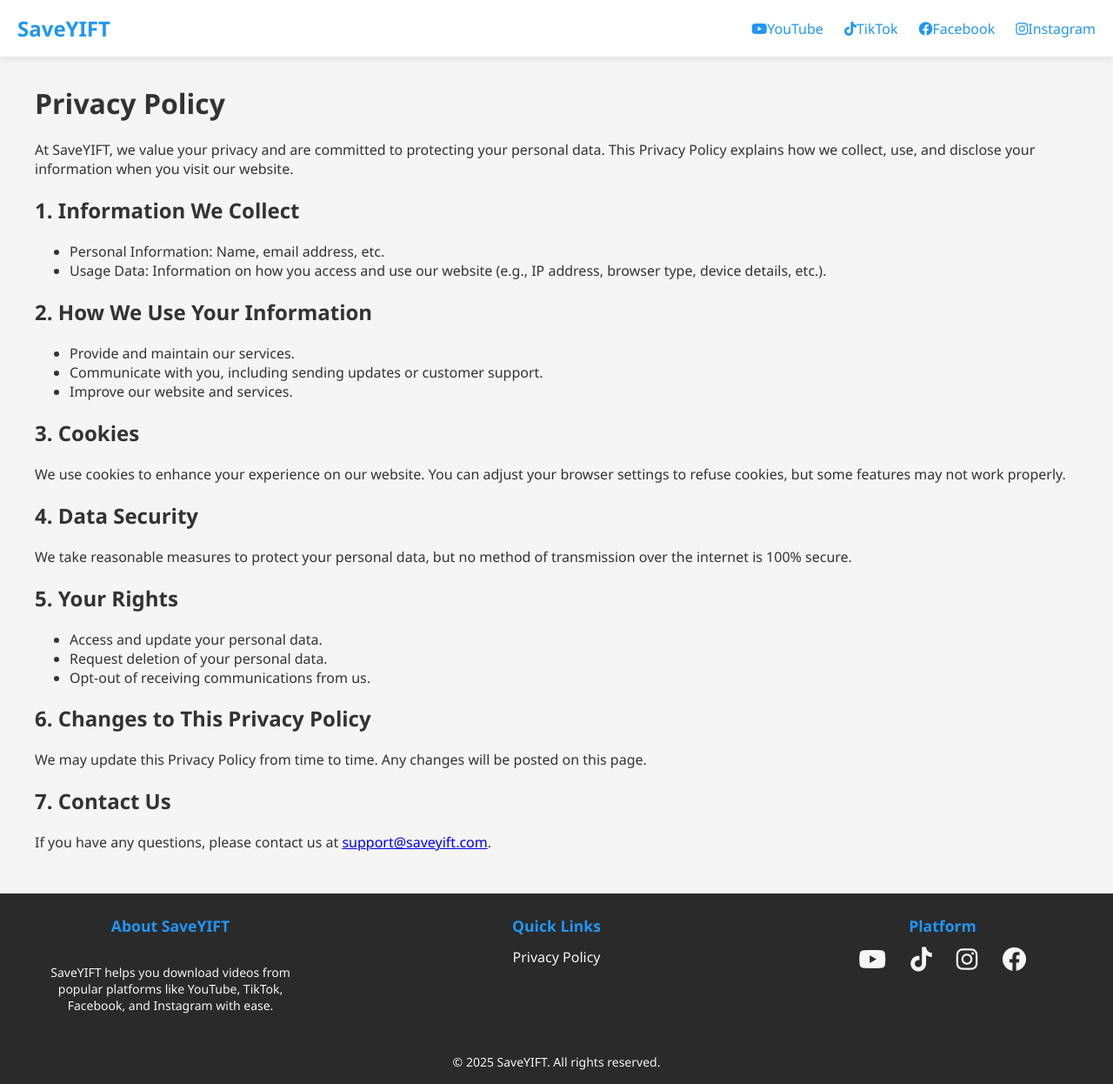
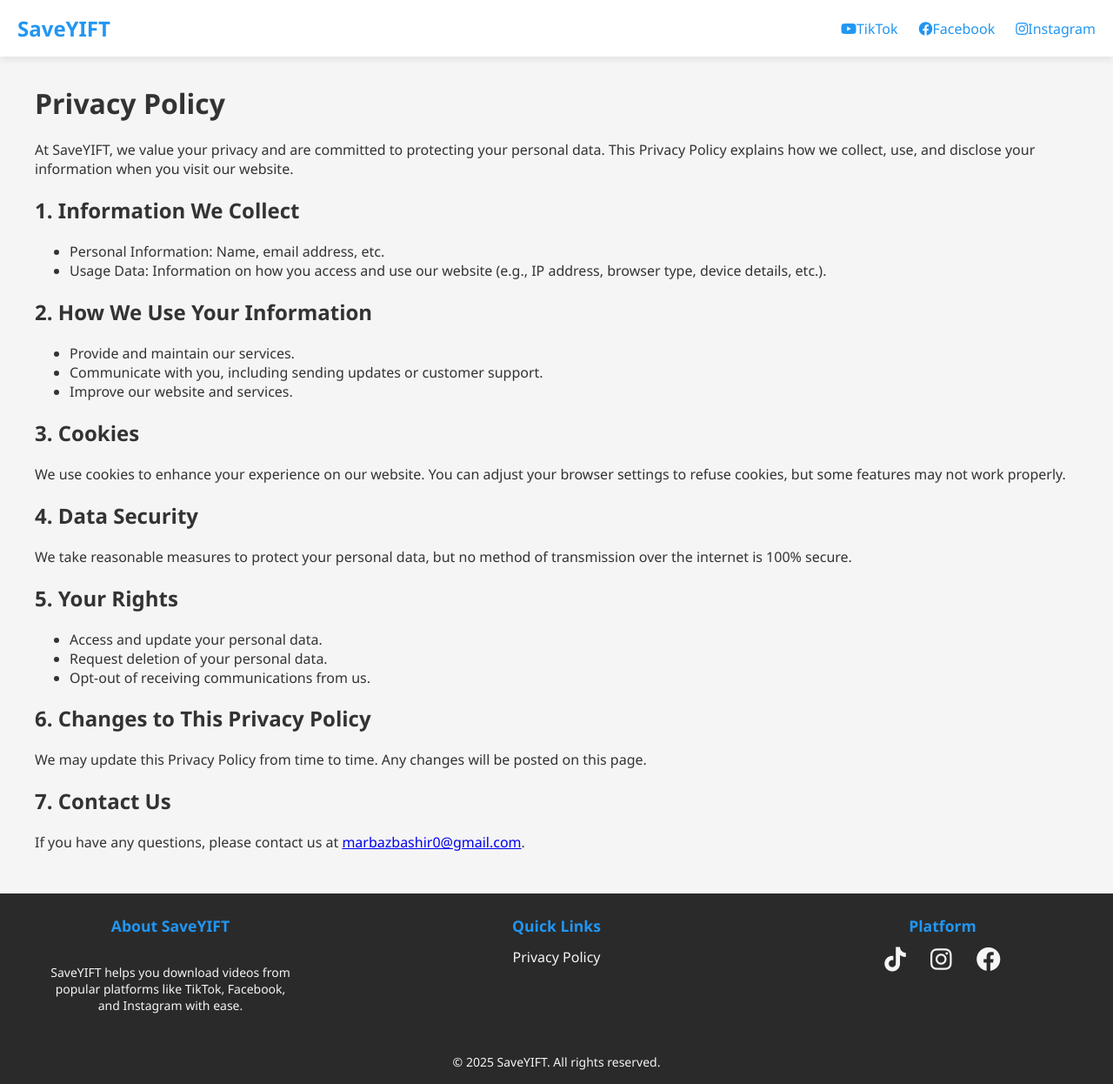
Before and after one commit to bazidata360/SaveYIFT, a Flask app: page /privacy-policy in a window 1280 px wide. Shown: the whole page at 87% size. Run offline with Flask 3, Linux system fonts and the light colour scheme; some libraries are stand-ins or nearby versions.

Commit message:
improve for adsense

```diff
--- a/app.py
+++ b/app.py
@@ -272,11 +272,11 @@ def download_tiktok_video(url):
 
 @app.route('/')
 def home():
-    return render_template('index.html', current_year=datetime.now().year)
+    return render_template('tiktok.html', current_year=datetime.now().year)
 
-@app.route('/tiktok')
-def tiktok_home():
-    return render_template('tiktok.html', current_year=datetime.now().year)
+# @app.route('/tiktok')
+# def tiktok_home():
+#     return render_template('tiktok.html', current_year=datetime.now().year)
 
 @app.route('/facebook')
 def facebook_home():
--- a/templates/base.html
+++ b/templates/base.html
@@ -281,11 +281,11 @@
 
             <div class="nav-links">
                 <a href="/" class="{% if active_page == '/' %}active{% endif %}">
-                    <i class="fab fa-youtube platform-icon"></i>YouTube
+                    <i class="fab fa-youtube platform-icon"></i>TikTok
                 </a>
-                <a href="/tiktok" class="{% if active_page == '/tiktok' %}tiktok active{% endif %}">
+                <!-- <a href="/tiktok" class="{% if active_page == '/tiktok' %}tiktok active{% endif %}">
                     <i class="fab fa-tiktok platform-icon"></i>TikTok
-                </a>
+                </a> -->
                 <a href="/facebook" class="{% if active_page == '/facebook' %}active{% endif %}">
                     <i class="fab fa-facebook platform-icon"></i>Facebook
                 </a>
@@ -304,7 +304,7 @@
         <div class="footer-content">
             <div class="footer-section">
                 <h4>About SaveYIFT</h4>
-                <p>SaveYIFT helps you download videos from popular platforms like YouTube, TikTok, Facebook, and Instagram with ease.</p>
+                <p>SaveYIFT helps you download videos from popular platforms like TikTok, Facebook, and Instagram with ease.</p>
             </div>
 
             <div class="footer-section">
@@ -317,8 +317,8 @@
             <div class="footer-section">
                 <h4>Platform</h4>
                 <div class="social-icons">
-                    <a href="/" target="_blank"><i class="fab fa-youtube"></i></a>
-                    <a href="/tiktok" target="_blank"><i class="fab fa-tiktok"></i></a>
+                    <a href="/" target="_blank"><i class="fab fa-tiktok"></i></a>
+                    <!-- <a href="/tiktok" target="_blank"><i class="fab fa-tiktok"></i></a> -->
                     <a href="/instagram" target="_blank"><i class="fab fa-instagram"></i></a>
                     <a href="/facebook" target="_blank"><i class="fab fa-facebook"></i></a>
                 </div>
--- a/templates/privacy_policy.html
+++ b/templates/privacy_policy.html
@@ -34,5 +34,5 @@
         <p>We may update this Privacy Policy from time to time. Any changes will be posted on this page.</p>
 
         <h2>7. Contact Us</h2>
-        <p>If you have any questions, please contact us at <a href="mailto:support@saveyift.com">support@saveyift.com</a>.</p>
+        <p>If you have any questions, please contact us at <a href="mailto:marbazbashir0@gmail.com">marbazbashir0@gmail.com</a>.</p>
         {% endblock %}
```
